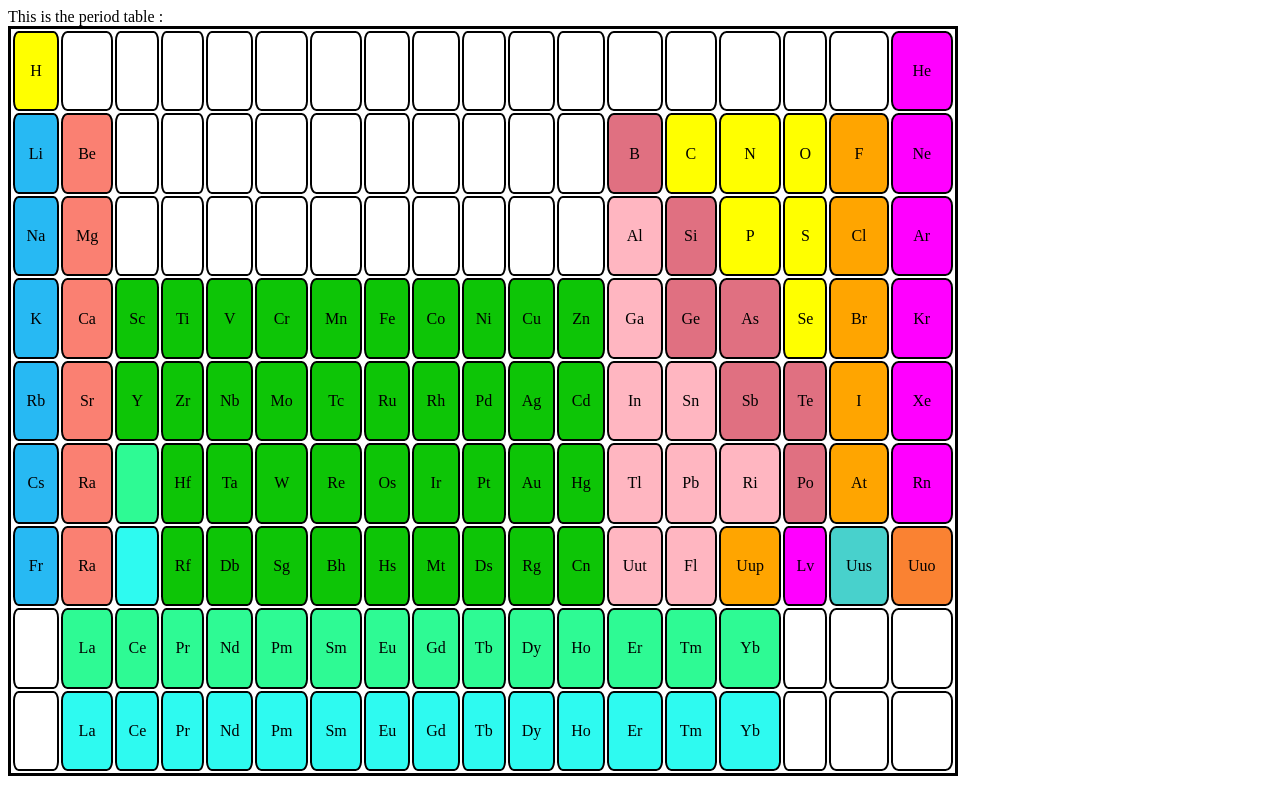
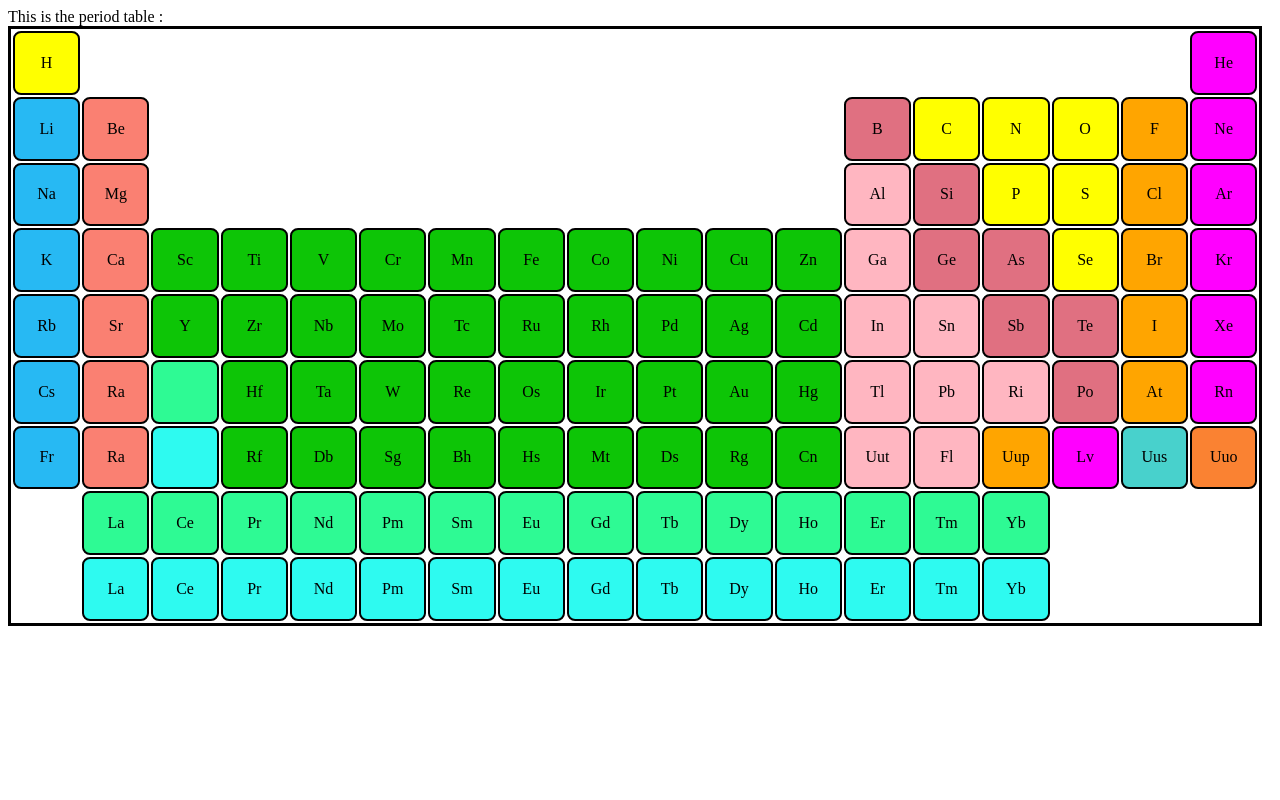
Before and after one commit to ErikaDelaRosa/p-table, a plain HTML site: page index.html in a window 1280 px wide. Drawn offline with Linux system fonts and the light colour scheme.

Commit message:
periodic table

```diff
--- a/css/style.css
+++ b/css/style.css
@@ -1,14 +1,19 @@
 table {
-    width: 950px;
-    height: 750px;
+    width: 98vw;
+    height: 75vh;
     background-color: white;
     border: black solid;
     text-align: center;
+
 }
 
 tr, td {
     border:2px black solid;
     border-radius: 12%;
+
+}
+td {
+    width: 5%;
 }
 
 tr:nth-child(1) :first-child,
@@ -187,8 +192,6 @@ tr:nth-child(7) :nth-child(14){
   background-color: lightpink;
 }
 
-
-
 tr:nth-child(5) :nth-child(3) {
   background-color: rgb(13, 197, 6);
 }
@@ -207,3 +210,7 @@ tr:nth-child(6) :nth-child(17),
 tr:nth-child(7) :nth-child(15){
 background-color: orange;
 }
+
+.empty {
+opacity: 0;
+}
--- a/index.html
+++ b/index.html
@@ -13,37 +13,37 @@
         <tbody>
         <tr>
           <td> H </td>
-          <td> </td>
-          <td> </td>
-          <td> </td>
-          <td> </td>
-          <td> </td>
-          <td> </td>
-          <td> </td>
-          <td> </td>
-          <td> </td>
-          <td> </td>
-          <td> </td>
-          <td> </td>
-          <td> </td>
-          <td> </td>
-          <td> </td>
-          <td> </td>
+          <td class="empty"> </td>
+          <td class="empty"> </td>
+          <td class="empty"> </td>
+          <td class="empty"> </td>
+          <td class="empty"> </td>
+          <td class="empty"> </td>
+          <td class="empty"> </td>
+          <td class="empty"> </td>
+          <td class="empty"> </td>
+          <td class="empty"> </td>
+          <td class="empty"> </td>
+          <td class="empty"> </td>
+          <td class="empty"> </td>
+          <td class="empty"> </td>
+          <td class="empty"> </td>
+          <td class="empty"> </td>
           <td> He </td>
         </tr>
         <tr>
           <td>Li</td>
           <td>Be</td>
-          <td></td>
-          <td> </td>
-          <td> </td>
-          <td> </td>
-          <td> </td>
-          <td> </td>
-          <td> </td>
-          <td> </td>
-          <td> </td>
-          <td> </td>
+          <td class="empty"> </td>
+          <td class="empty"> </td>
+          <td class="empty"> </td>
+          <td class="empty"> </td>
+          <td class="empty"> </td>
+          <td class="empty"> </td>
+          <td class="empty"> </td>
+          <td class="empty"> </td>
+          <td class="empty"> </td>
+          <td class="empty"> </td>
           <td> B </td>
           <td> C </td>
           <td> N </td>
@@ -54,16 +54,16 @@
         <tr>
           <td> Na </td>
           <td> Mg </td>
-          <td></td>
-          <td> </td>
-          <td> </td>
-          <td> </td>
-          <td> </td>
-          <td> </td>
-          <td> </td>
-          <td> </td>
-          <td> </td>
-          <td> </td>
+          <td class="empty"> </td>
+          <td class="empty"> </td>
+          <td class="empty"> </td>
+          <td class="empty"> </td>
+          <td class="empty"> </td>
+          <td class="empty"> </td>
+          <td class="empty"> </td>
+          <td class="empty"> </td>
+          <td class="empty"> </td>
+          <td class="empty"> </td>
           <td> Al </td>
           <td> Si </td>
           <td> P </td>
@@ -134,7 +134,7 @@
         </tr>
         <tr>
             <td> Fr </td>
-            <td id="salmon"> Ra</td>
+            <td class="salmon"> Ra</td>
             <td> </td>
             <td> Rf</td>
             <td> Db</td>
@@ -153,7 +153,7 @@
             <td id="salmon"> Uuo</td>
         </tr>
         <tr>
-            <td> </td>
+            <td class="empty"> </td>
             <td> La</td>
             <td> Ce</td>
             <td> Pr</td>
@@ -168,13 +168,13 @@
             <td> Er</td>
             <td> Tm</td>
             <td> Yb </td>
-            <td> </td>
-            <td> </td>
-            <td> </td>
+            <td class="empty"> </td>
+            <td class="empty"> </td>
+            <td class="empty"> </td>
 
         </tr>
         <tr>
-            <td> </td>
+            <td class="empty"> </td>
             <td> La</td>
             <td> Ce</td>
             <td> Pr</td>
@@ -189,9 +189,9 @@
             <td> Er</td>
             <td> Tm</td>
             <td> Yb </td>
-            <td> </td>
-            <td> </td>
-            <td> </td>
+            <td class="empty"> </td>
+            <td class="empty"> </td>
+            <td class="empty"> </td>
 
       </table>
     </tbody>
```
